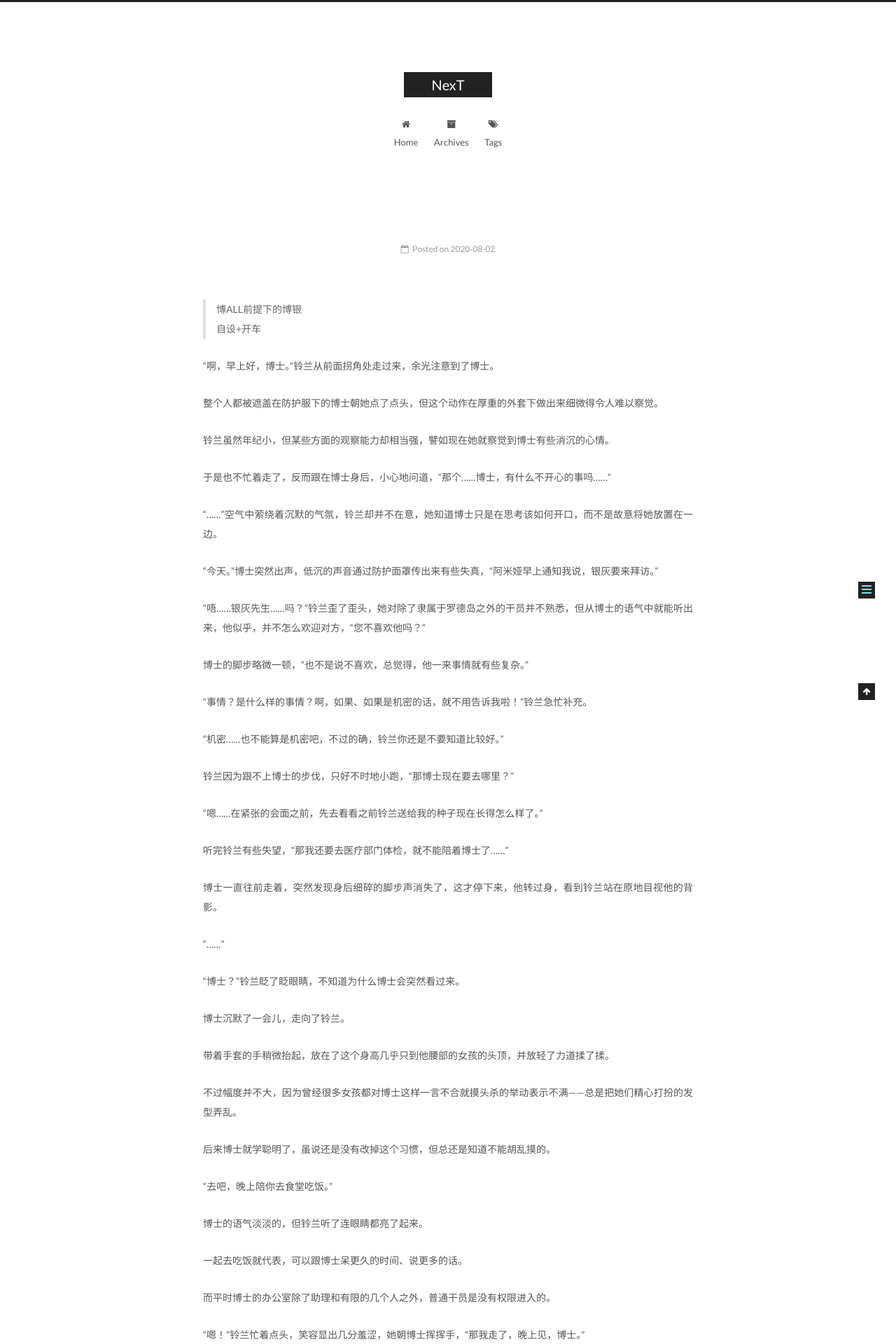
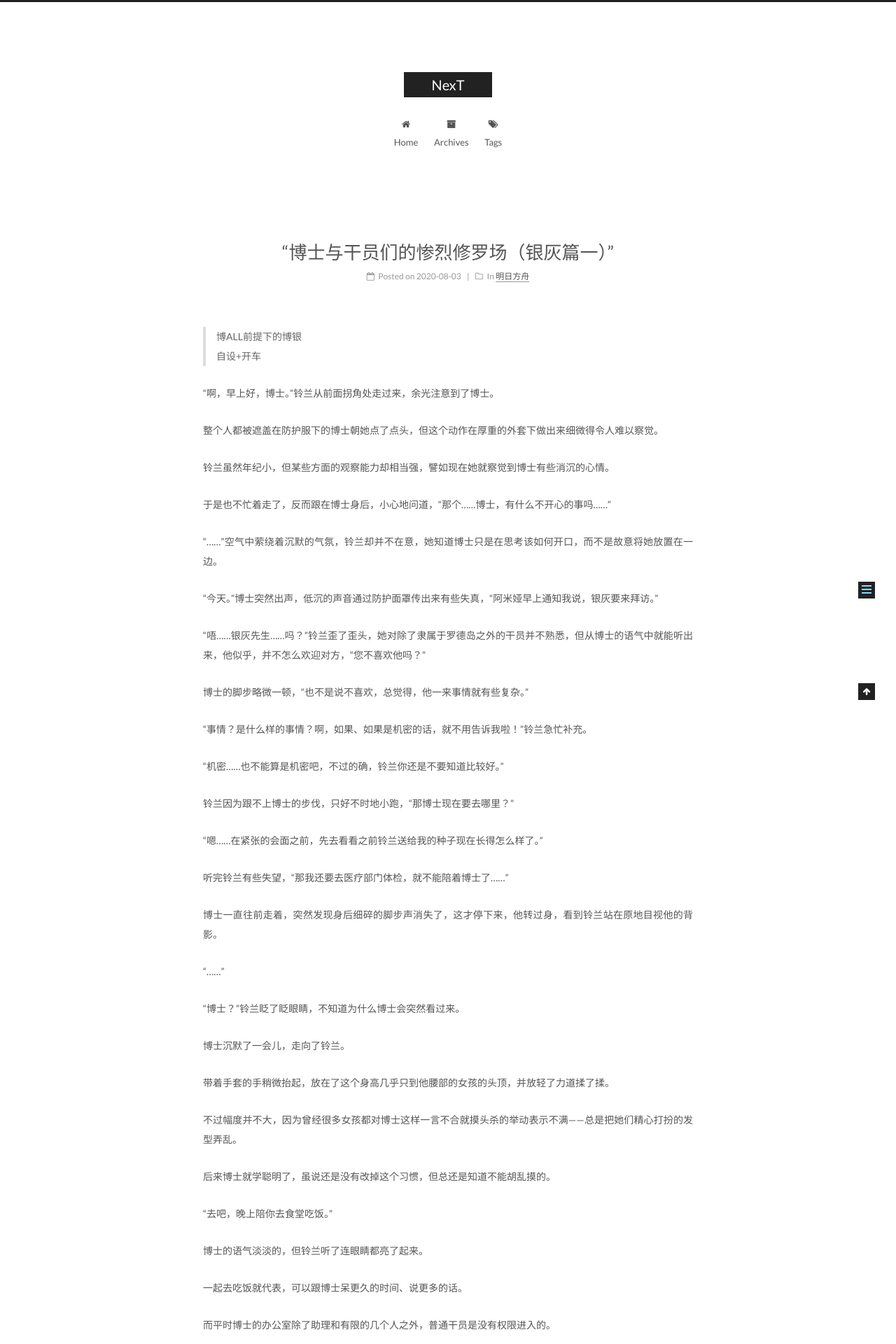
Before and after one commit to Northlet/Northlet.github.io, a Jekyll site: the page built from _posts/2020-08-03-博士与干员们的惨烈修罗场（银灰篇一）.md, in a window 1280 px wide. Shown: the top 1920 px of the page at 70% size. Built offline with Jekyll 4.4.1, drawn with Linux system fonts in a browser that asks for light colours; part of the change alters nothing that is shown.

Commit message:
Update 2020-08-03-博士与干员们的惨烈修罗场（银灰篇一）.md

```diff
--- a/_posts/2020-08-03-博士与干员们的惨烈修罗场（银灰篇一）.md
+++ b/_posts/2020-08-03-博士与干员们的惨烈修罗场（银灰篇一）.md
@@ -1,9 +1,8 @@
 ---
-title: 博士与干员们的惨烈修罗场（银灰篇一）
-description: 博士与干员们的惨烈修罗场（银灰篇一）
-categories:
- - 明日方舟
-tags:[博士与干员们的惨烈修罗场, 博银]
+title: “博士与干员们的惨烈修罗场（银灰篇一）”
+description:
+categories: 明日方舟
+tags: [博士与干员们的惨烈修罗场, 博银]
 ---
 
 > 博ALL前提下的博银
```
